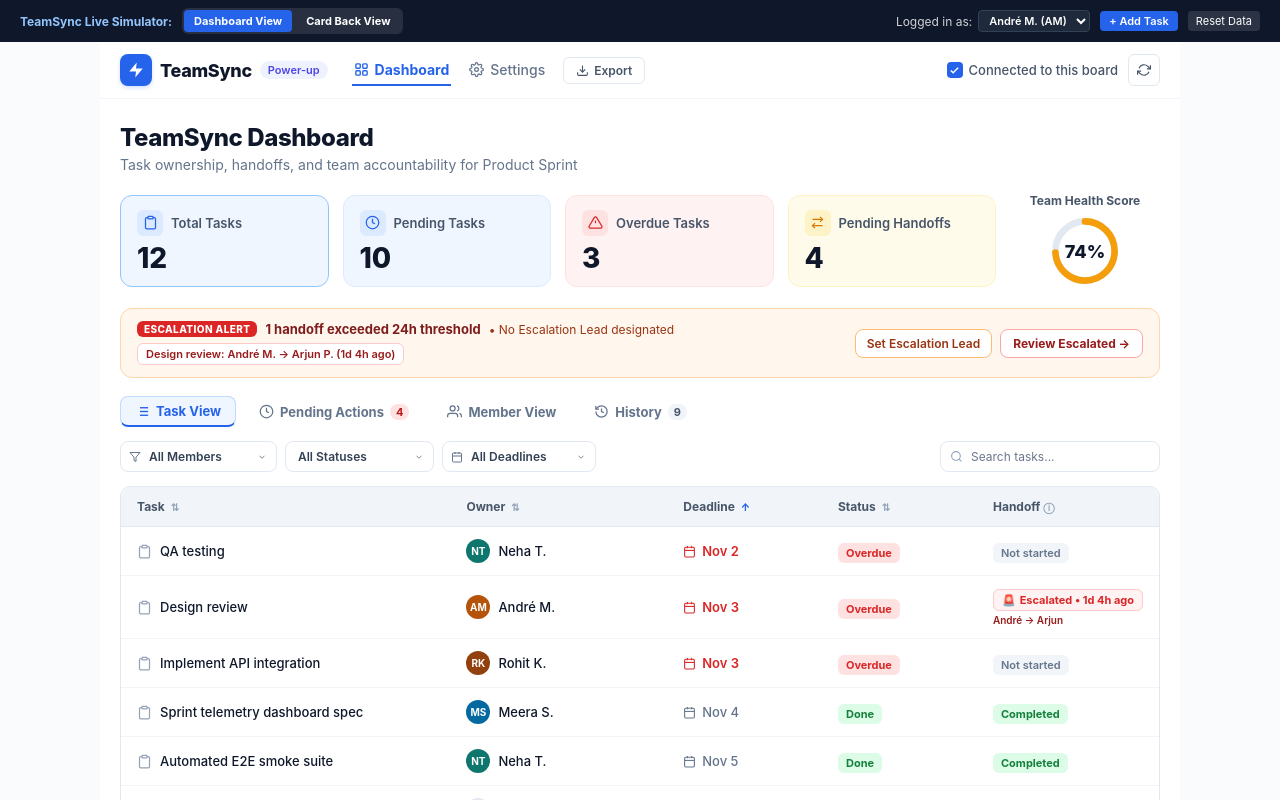
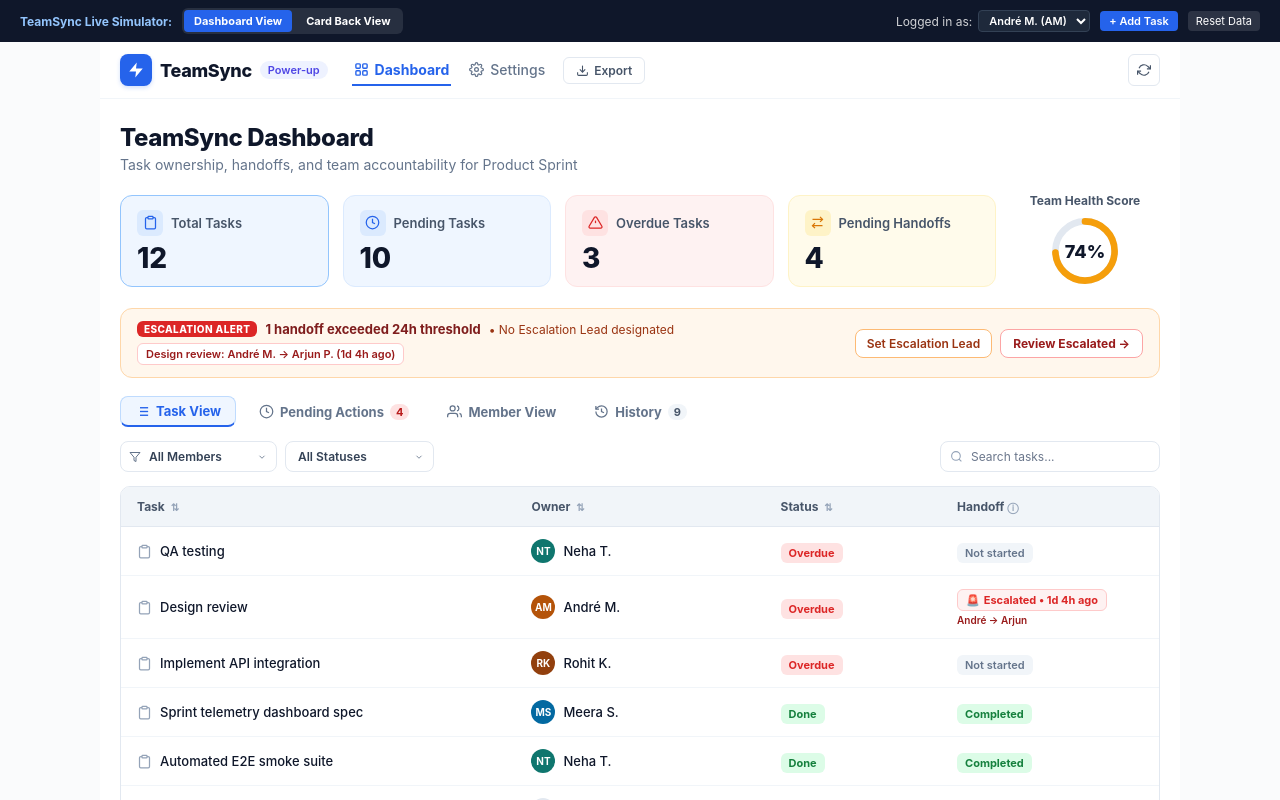
Before and after one commit to Techexplified/TeamSync, a React (Vite) app: page / in a window 1280 px wide. Shown: the top 800 px of the page. Built offline with nearby package versions, Linux system fonts and the light colour scheme.

Commit message:
Remove deadline related feature

```diff
--- a/src/components/Dashboard/TeamSyncDashboard.tsx
+++ b/src/components/Dashboard/TeamSyncDashboard.tsx
@@ -812,7 +812,7 @@ export const TeamSyncDashboard: React.FC<TeamSyncDashboardProps> = ({
 
         {/* Right Live Board Status & Refresh */}
         <div style={{ display: 'flex', alignItems: 'center', gap: '10px' }}>
-          <div
+          {/* <div
             style={{
               display: 'flex',
               alignItems: 'center',
@@ -850,7 +850,7 @@ export const TeamSyncDashboard: React.FC<TeamSyncDashboardProps> = ({
             <span>
               {boardInfo.isConnected ? 'Connected to this board' : 'Sync connection error'}
             </span>
-          </div>
+          </div> */}
 
           <button
             type="button"
@@ -1757,7 +1757,7 @@ export const TeamSyncDashboard: React.FC<TeamSyncDashboardProps> = ({
                     </div> */}
 
                     {/* All Deadlines (Dynamic Real-Time Buckets) */}
-                    <div style={{ position: 'relative' }}>
+                    {/* <div style={{ position: 'relative' }}>
                       <select
                         value={selectedDeadline}
                         onChange={(e) => setSelectedDeadline(e.target.value)}
@@ -1806,7 +1806,7 @@ export const TeamSyncDashboard: React.FC<TeamSyncDashboardProps> = ({
                       >
                         <polyline points="6 9 12 15 18 9" />
                       </svg>
-                    </div>
+                    </div> */}
                   </>
                 )}
               </div>
@@ -1874,7 +1874,7 @@ export const TeamSyncDashboard: React.FC<TeamSyncDashboardProps> = ({
                           color: '#475569',
                           cursor: 'pointer',
                           userSelect: 'none',
-                          width: '32%',
+                          width: '38%',
                         }}
                       >
                         Task {renderSortIcon('name')}
@@ -1888,24 +1888,10 @@ export const TeamSyncDashboard: React.FC<TeamSyncDashboardProps> = ({
                           color: '#475569',
                           cursor: 'pointer',
                           userSelect: 'none',
-                          width: '21%',
+                          width: '24%',
                         }}
                       >
                         Owner {renderSortIcon('owner')}
-                      </th>
-                      <th
-                        onClick={() => toggleSort('deadline')}
-                        style={{
-                          padding: '12px 16px',
-                          fontSize: '12px',
-                          fontWeight: 700,
-                          color: '#475569',
-                          cursor: 'pointer',
-                          userSelect: 'none',
-                          width: '15%',
-                        }}
-                      >
-                        Deadline {renderSortIcon('deadline')}
                       </th>
                       <th
                         onClick={() => toggleSort('status')}
@@ -1916,7 +1902,7 @@ export const TeamSyncDashboard: React.FC<TeamSyncDashboardProps> = ({
                           color: '#475569',
                           cursor: 'pointer',
                           userSelect: 'none',
-                          width: '15%',
+                          width: '17%',
                         }}
                       >
                         Status {renderSortIcon('status')}
@@ -1930,7 +1916,7 @@ export const TeamSyncDashboard: React.FC<TeamSyncDashboardProps> = ({
                           color: '#475569',
                           cursor: 'pointer',
                           userSelect: 'none',
-                          width: '17%',
+                          width: '21%',
                         }}
                         title="Accountability remains on current owner until handoff recipient accepts"
                       >
@@ -1940,7 +1926,6 @@ export const TeamSyncDashboard: React.FC<TeamSyncDashboardProps> = ({
                   </thead>
                   <tbody>
                     {sortedCards.map((card, idx) => {
-                      const overdue = isCardOverdue(card);
                       const status = getCardLifecycleStatus(card);
                       const handoff = getCardHandoffDisplay(
                         card,
@@ -1948,7 +1933,6 @@ export const TeamSyncDashboard: React.FC<TeamSyncDashboardProps> = ({
                         escalationContact?.fullName,
                         nowMs
                       );
-                      const deadlineLabel = formatCardDeadline(card);
                       const ho = card.data.handoff;
 
                       return (
@@ -1986,27 +1970,6 @@ export const TeamSyncDashboard: React.FC<TeamSyncDashboardProps> = ({
                               >
                                 {card.data.owner?.fullName || 'Unassigned'}
                               </span>
-                            </div>
-                          </td>
-
-                          {/* Deadline */}
-                          <td style={{ padding: '12px 16px', fontSize: '13px' }}>
-                            <div
-                              style={{
-                                display: 'flex',
-                                alignItems: 'center',
-                                gap: '6px',
-                                color: overdue ? '#DC2626' : '#64748B',
-                                fontWeight: overdue ? 600 : 500,
-                              }}
-                            >
-                              <svg width="13" height="13" viewBox="0 0 24 24" fill="none" stroke="currentColor" strokeWidth="2" style={{ flexShrink: 0 }}>
-                                <rect x="3" y="4" width="18" height="18" rx="2" ry="2" />
-                                <line x1="16" y1="2" x2="16" y2="6" />
-                                <line x1="8" y1="2" x2="8" y2="6" />
-                                <line x1="3" y1="10" x2="21" y2="10" />
-                              </svg>
-                              <span>{deadlineLabel}</span>
                             </div>
                           </td>
 
@@ -2182,7 +2145,7 @@ export const TeamSyncDashboard: React.FC<TeamSyncDashboardProps> = ({
 
                     {sortedCards.length === 0 && (
                       <tr>
-                        <td colSpan={5} style={{ padding: '32px', textAlign: 'center', color: '#64748B', fontSize: '13px' }}>
+                        <td colSpan={4} style={{ padding: '32px', textAlign: 'center', color: '#64748B', fontSize: '13px' }}>
                           No tasks match the active filters.
                         </td>
                       </tr>
```
